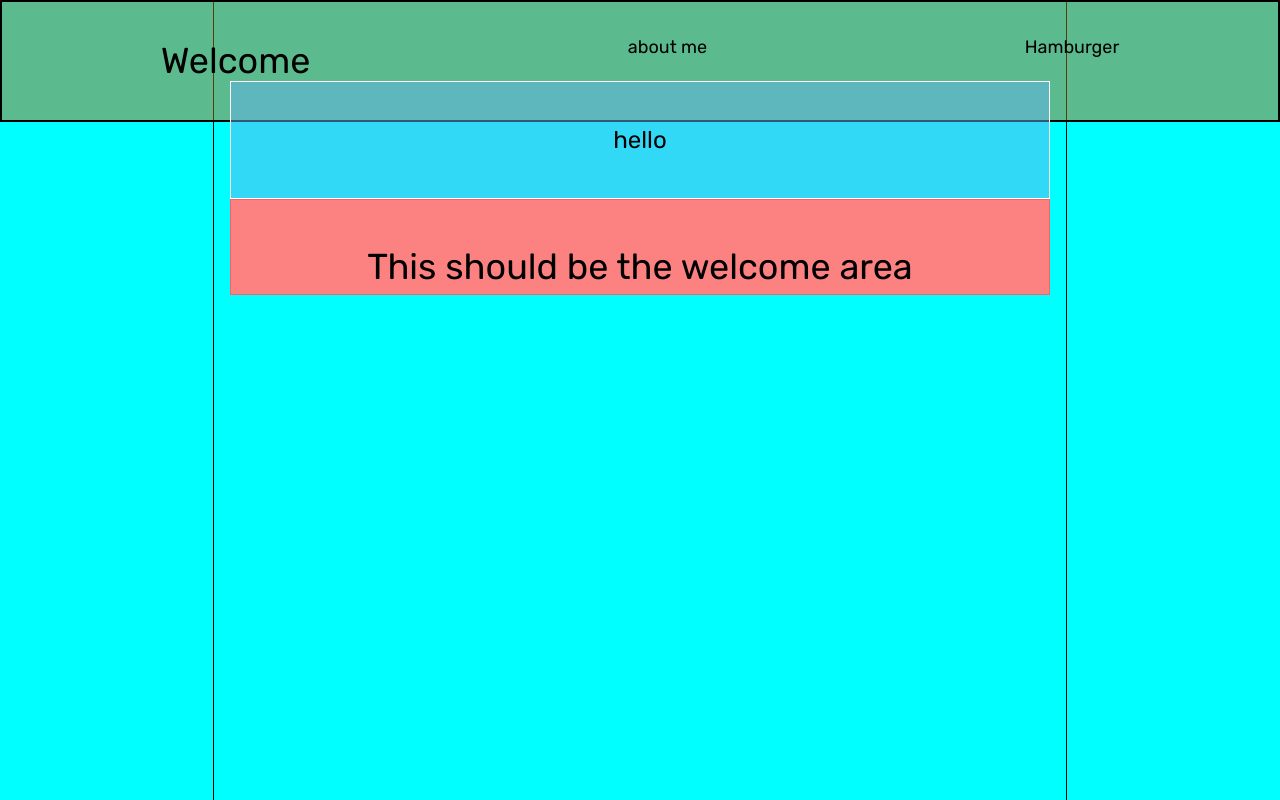
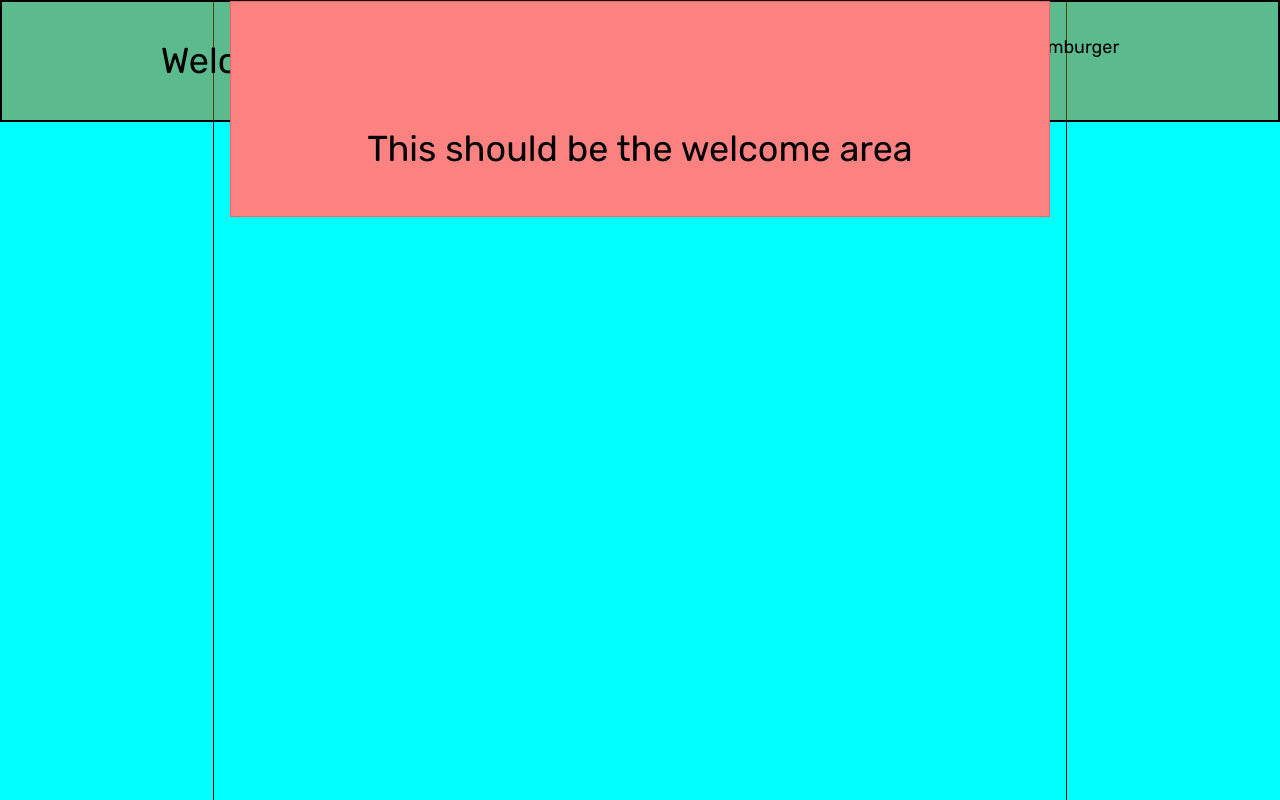
Before and after one commit to dionleung14/Portfolio-React, a React (Create React App) app: page /about-me in a window 1280 px wide. Shown: the top 800 px of the page. Built offline with nearby package versions, Linux system fonts and the light colour scheme.

Commit message:
fixed sticky issue of welcome

```diff
--- a/src/components/Welcome.js
+++ b/src/components/Welcome.js
@@ -3,12 +3,14 @@ import React from "react";
 export default function Welcome() {
   return (
     <div className="w-8/12 mx-auto border border-black border-2 px-4">
-      <div className="border border-white bg-blue-400 bg-opacity-50 sticky top-0 mt-20 pt-10 pb-10">
+      {/* <div className="border border-white bg-blue-400 bg-opacity-50 sticky top-0 mt-20 mb-2 pt-10 pb-10">
         <h1 className="text-center text-2xl">hello</h1>
+      </div> */}
+      <div className="border border-red-500 bg-red-400 sticky top-0 pt-20">
+        <h1 className="text-center text-4xl top-0 mb-10 pt-10">
+          This should be the welcome area
+        </h1>
       </div>
-      <h1 className="border border-red-500 bg-red-400 text-center text-4xl sticky top-0 mb-10 pt-10">
-        This should be the welcome area
-      </h1>
       <br />
       <br />
       <br />
```
